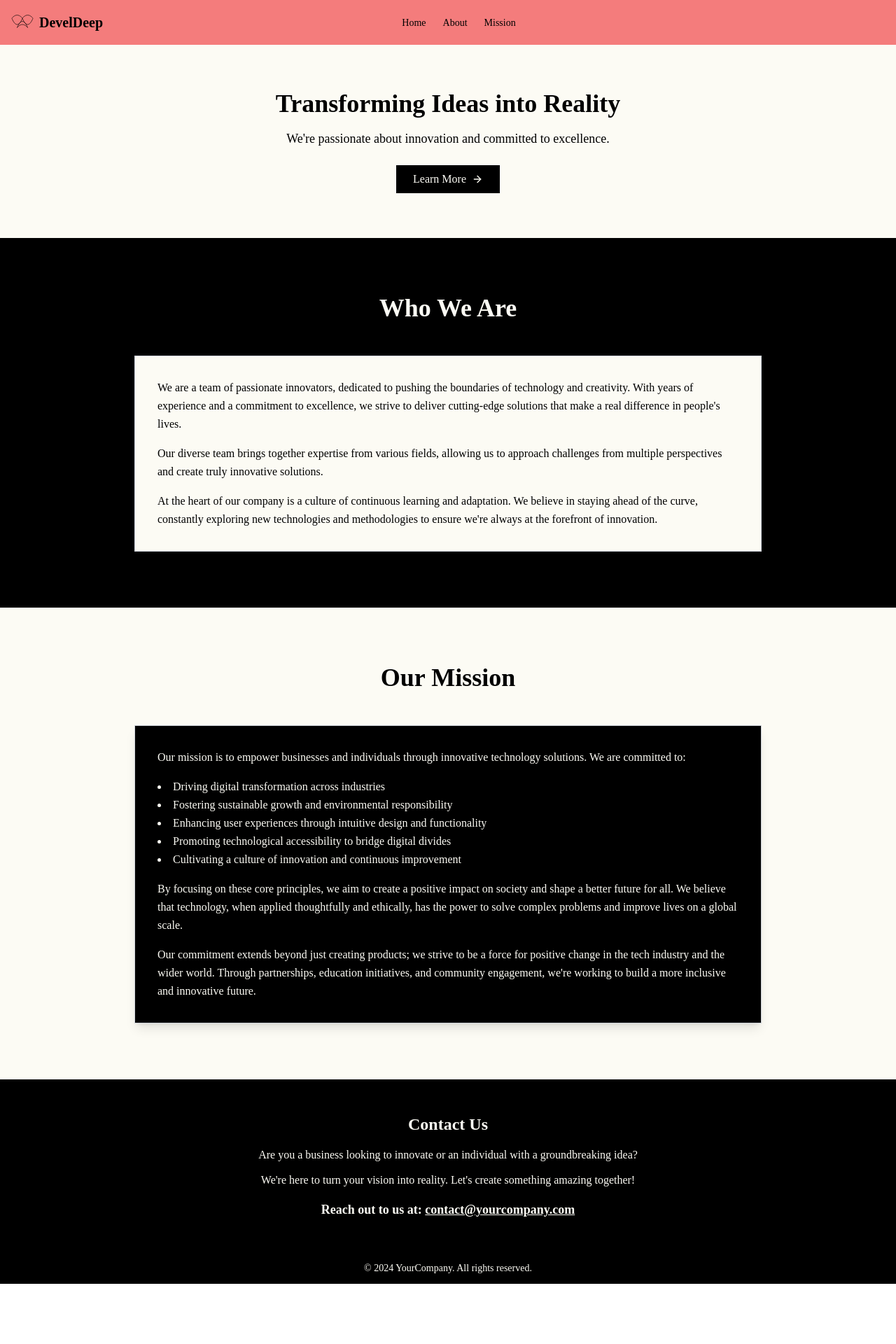
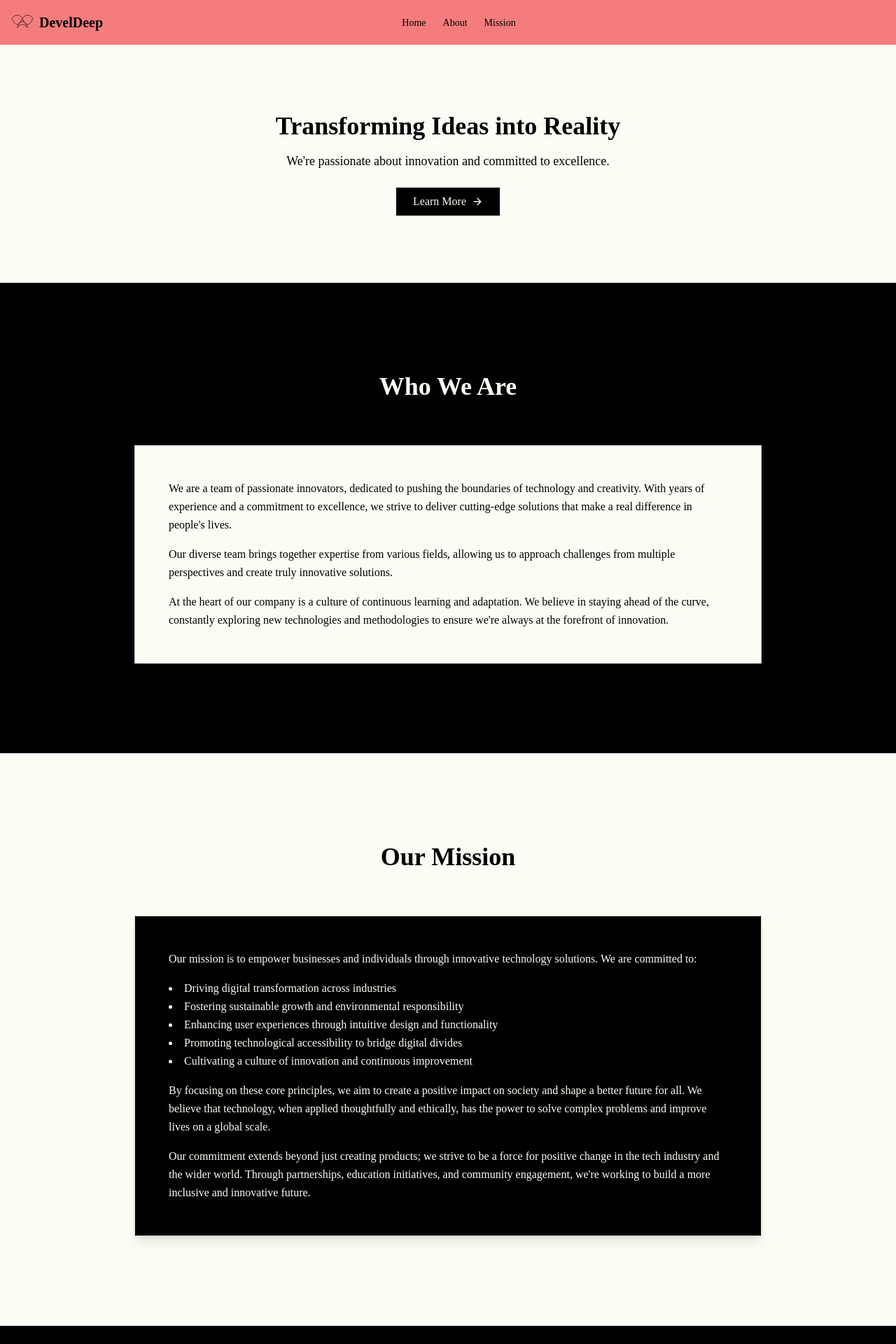
Before and after one commit to GPT-Engineer-App/cozy-landing-haven, a React (Vite) app: page / in a window 1280 px wide. Shown: the top 1920 px of the page at 70% size. Before the commit the page ends 1834 px from the top, so only its background shows below. Built offline with nearby package versions, Linux system fonts and the light colour scheme.

Commit message:
GPT Engineer Update [skip gpt_engineer]

```diff
--- a/src/pages/Index.jsx
+++ b/src/pages/Index.jsx
@@ -24,8 +24,8 @@ const Index = () => {
 
       <main className="flex-grow">
         {/* Hero Section */}
-        <section className="bg-[#FCFBF4] py-16">
-          <div className="container mx-auto px-4 text-center">
+        <section className="bg-[#FCFBF4] py-24">
+          <div className="container mx-auto px-8 text-center">
             <h2 className="text-4xl font-bold text-black mb-4">Transforming Ideas into Reality</h2>
             <p className="text-lg text-black mb-6">We're passionate about innovation and committed to excellence.</p>
             <Button className="bg-black hover:bg-gray-800 text-[#FCFBF4] text-base px-6 py-2">
@@ -36,10 +36,10 @@ const Index = () => {
         </section>
 
         {/* Who We Are Section */}
-        <section className="py-20 bg-black">
-          <div className="container mx-auto px-4">
-            <h3 className="text-4xl font-bold text-center text-[#FCFBF4] mb-12">Who We Are</h3>
-            <div className="bg-[#FCFBF4] p-8 rounded-none shadow-lg border border-gray-300 max-w-4xl mx-auto">
+        <section className="py-32 bg-black">
+          <div className="container mx-auto px-8">
+            <h3 className="text-4xl font-bold text-center text-[#FCFBF4] mb-16">Who We Are</h3>
+            <div className="bg-[#FCFBF4] p-12 rounded-none shadow-lg border border-gray-300 max-w-4xl mx-auto">
               <p className="text-black text-base leading-relaxed mb-4">
                 We are a team of passionate innovators, dedicated to pushing the boundaries of technology and creativity. With years of experience and a commitment to excellence, we strive to deliver cutting-edge solutions that make a real difference in people's lives.
               </p>
@@ -54,10 +54,10 @@ const Index = () => {
         </section>
 
         {/* Mission Section */}
-        <section className="py-20 bg-[#FCFBF4]">
-          <div className="container mx-auto px-4">
-            <h3 className="text-4xl font-bold text-center text-black mb-12">Our Mission</h3>
-            <div className="bg-black p-8 rounded-none shadow-lg border border-gray-300 max-w-4xl mx-auto">
+        <section className="py-32 bg-[#FCFBF4]">
+          <div className="container mx-auto px-8">
+            <h3 className="text-4xl font-bold text-center text-black mb-16">Our Mission</h3>
+            <div className="bg-black p-12 rounded-none shadow-lg border border-gray-300 max-w-4xl mx-auto">
               <p className="text-[#FCFBF4] text-base leading-relaxed mb-4">
                 Our mission is to empower businesses and individuals through innovative technology solutions. We are committed to:
               </p>
@@ -79,8 +79,8 @@ const Index = () => {
         </section>
 
         {/* Contact Us Section */}
-        <section className="py-12 bg-black text-[#FCFBF4]">
-          <div className="container mx-auto px-4 text-center">
+        <section className="py-20 bg-black text-[#FCFBF4]">
+          <div className="container mx-auto px-8 text-center">
             <h3 className="text-2xl font-bold mb-4">Contact Us</h3>
             <p className="text-base mb-3">
               Are you a business looking to innovate or an individual with a groundbreaking idea?
```
